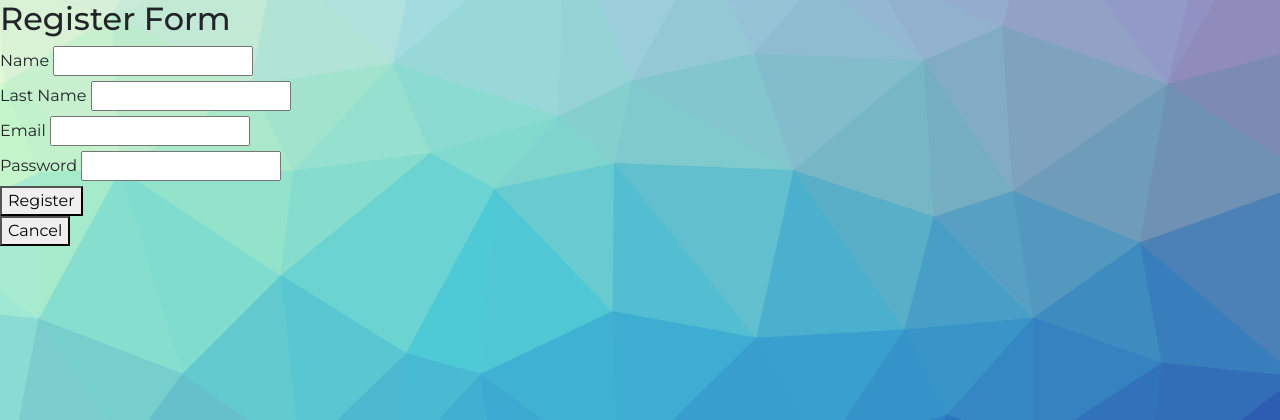
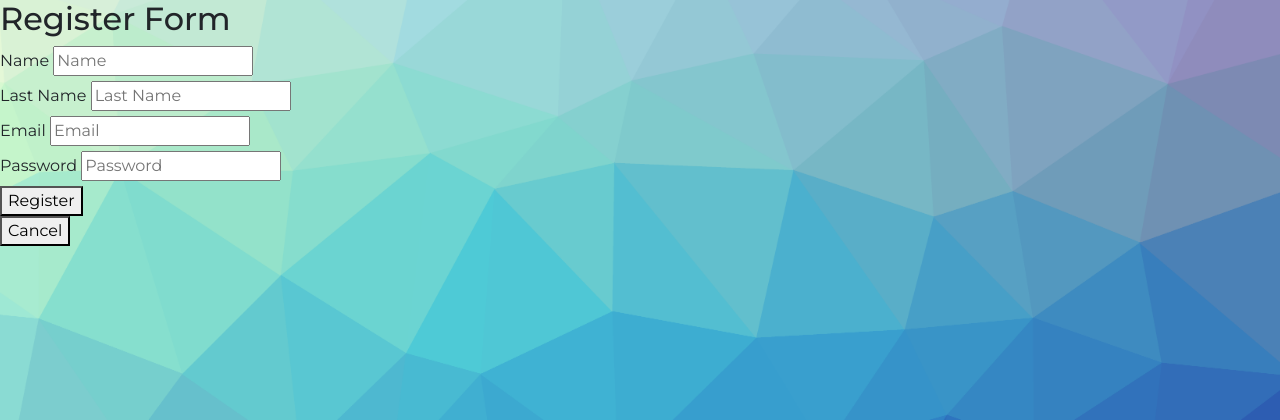
Before and after one commit to mennaenzo/MoviePass, a PHP site: template Views/registerView.php in a window 1280 px wide. Shown: the top 420 px of the page. Run offline with PHP 8.4, Linux system fonts and the light colour scheme; the template is opened without the code that fills it, so the values that code supplies are empty; some libraries are stand-ins or nearby versions.

Commit message:
atributo placeholder de los inputs

```diff
--- a/Views/index.php
+++ b/Views/index.php
@@ -16,13 +16,13 @@ if(isset($message)){
                     <div class="">
                         <div class="">
                             <label for="email">Email</label>
-                            <input type="text" name="email" id="email" value="" class="" required>
+                            <input type="text" name="email" id="email" value="" class="" placeholder="Email" required>
                         </div>
                     </div>
                     <div class="">
                         <div class="">
                             <label for="password">Password</label>
-                            <input type="password" name="password" id="password" value="" class=""required>
+                            <input type="password" name="password" id="password" value="" class="" placeholder="Password" required>
                         </div>
                     </div>
 
--- a/Views/registerView.php
+++ b/Views/registerView.php
@@ -7,26 +7,26 @@
                          <div class="">
                               <div class="">
                                    <label for="name">Name</label>
-                                   <input type="text" id="name" name="name" value="" class="" required>
+                                   <input type="text" id="name" name="name" value="" class="" placeholder="Name" required>
                               </div>
                          </div>
                          <div class="">
                               <div class="">
                                    <label for="lastName">Last Name</label>
-                                   <input type="text" id="lastName" name="lastName" value="" class="" required>
+                                   <input type="text" id="lastName" name="lastName" value="" class="" placeholder="Last Name" required>
                               </div>
                          </div>
                          <div class="">
                               <div class="">
                                    <label for="email">Email</label>
-                                   <input type="email" id="email" name="email" value="" class="" required>
+                                   <input type="email" id="email" name="email" value="" class="" placeholder="Email" required>
                               </div>
                          </div>
 
                     <div class="">
                               <div class="">
                                    <label for="password">Password</label>
-                                   <input type="password" id="password" name="password" value="" class="">
+                                   <input type="password" id="password" name="password" value="" class="" placeholder="Password" required>
                               </div>
                          </div>
                     </div>
```
